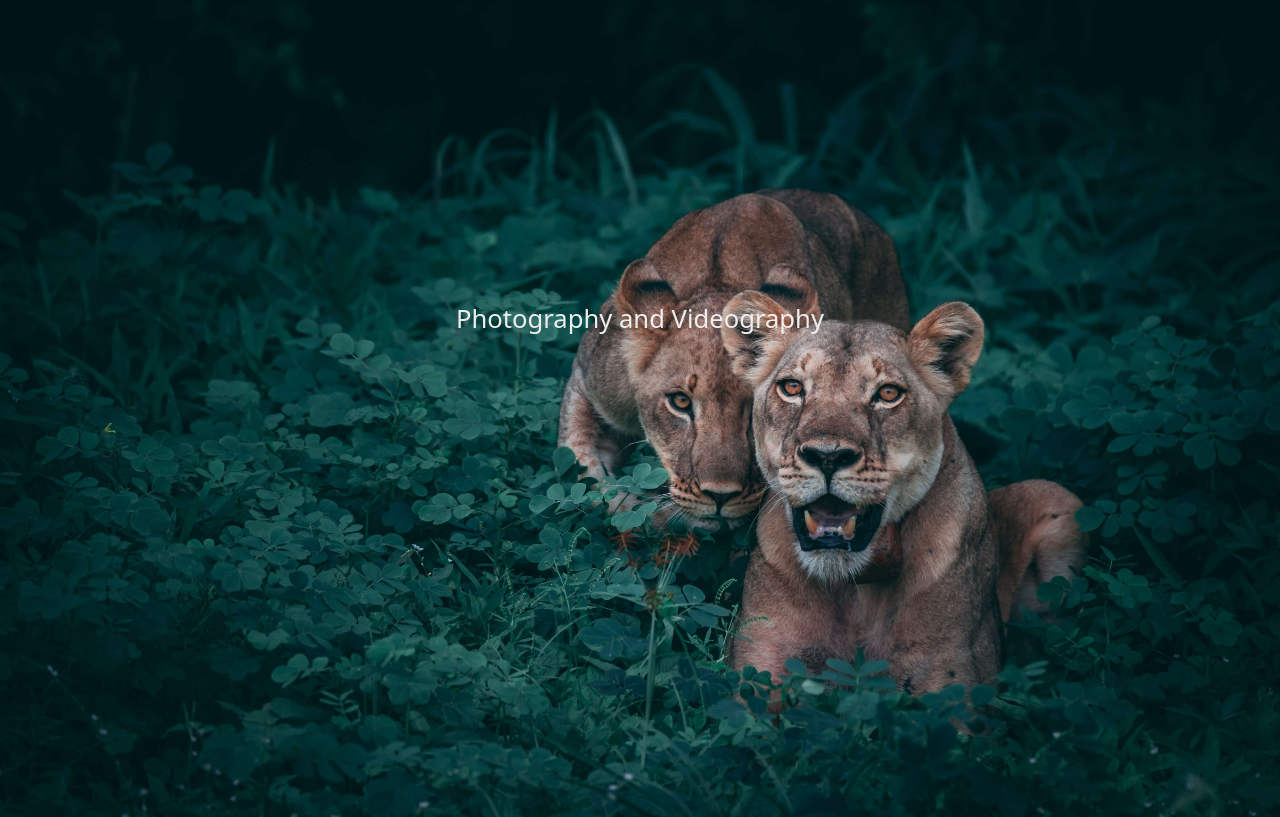
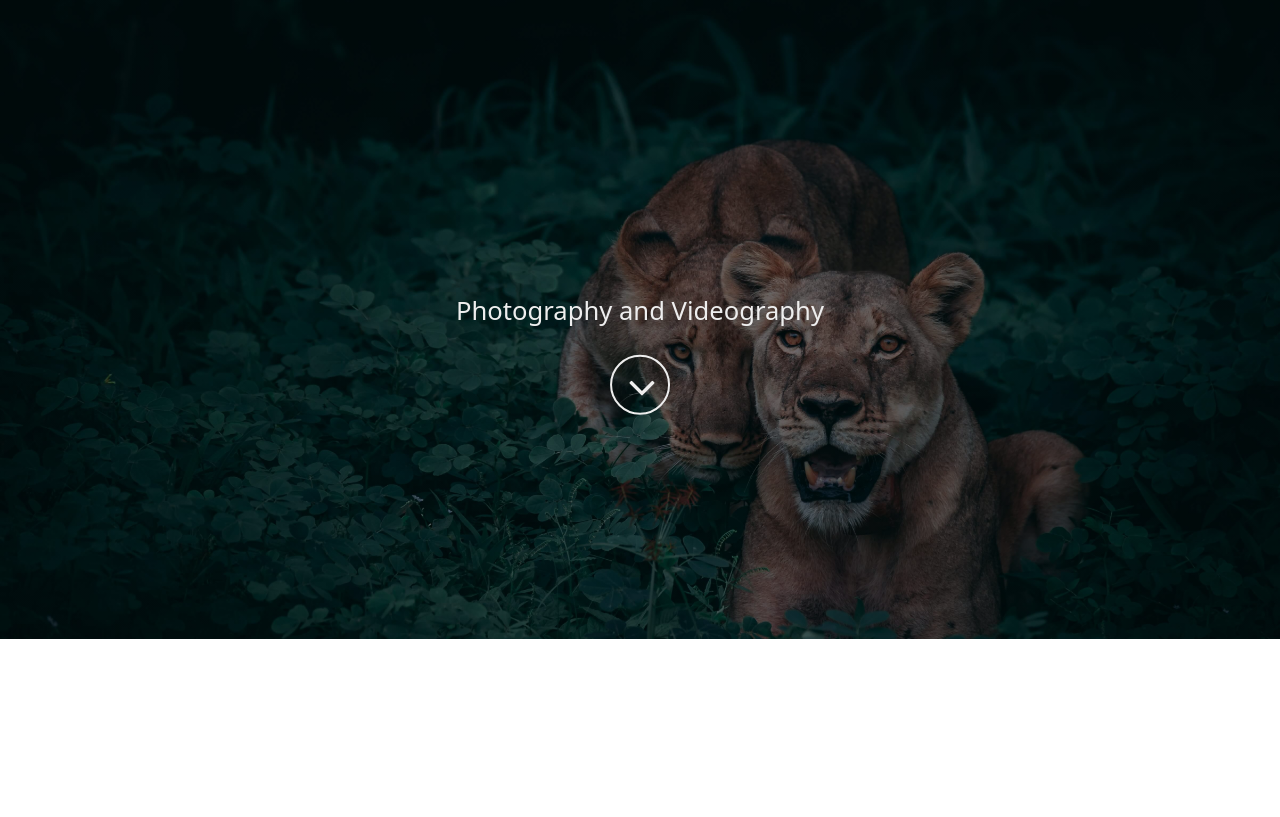
Before and after one commit to lornawanjiru/photography-videos, a plain HTML site: page index.html in a window 1280 px wide. Shown: the part 81-898 px from the top of the page. After the commit the page ends 800 px from the top, so only its background shows below. Drawn offline with nearby package versions, Linux system fonts and the light colour scheme.

Commit message:
Hero image and the bouncing button

```diff
--- a/index.html
+++ b/index.html
@@ -5,6 +5,7 @@
     <meta http-equiv="X-UA-Compatible" content="IE=edge">
     <meta name="viewport" content="width=device-width, initial-scale=1.0">
     <link href="https://cdn.jsdelivr.net/npm/bootstrap@5.0.2/dist/css/bootstrap.min.css" rel="stylesheet" integrity="sha384-EVSTQN3/azprG1Anm3QDgpJLIm9Nao0Yz1ztcQTwFspd3yD65VohhpuuCOmLASjC" crossorigin="anonymous">
+   <link rel="stylesheet" href="https://cdnjs.cloudflare.com/ajax/libs/font-awesome/4.7.0/css/font-awesome.min.css">
     <title>Chris Brian - My portfolio</title>
     <link rel="stylesheet" href="/styles/css/main.css">
 </head>
@@ -55,8 +56,11 @@
         </nav>
     </header>
     <div class="landing">
-        <img src="/styles/images/back.jpg" class="img-fluid" alt="background image">
-        <p class="centered">Photography and Videography</p>
+      <div class="centered">
+        <p>Photography and Videography</p>
+        <div class="bounce"> <i class="fa fa-angle-double-down"></i></div>
+
+      </div>
     </div>
     <script src="https://cdn.jsdelivr.net/npm/bootstrap@5.0.2/dist/js/bootstrap.bundle.min.js" integrity="sha384-MrcW6ZMFYlzcLA8Nl+NtUVF0sA7MsXsP1UyJoMp4YLEuNSfAP+JcXn/tWtIaxVXM" crossorigin="anonymous"></script>
 </body>
--- a/styles/css/main.css
+++ b/styles/css/main.css
@@ -12,14 +12,77 @@ body{
     right: 0;
   }
 .landing{
-    display: relative;
+    width:100%;
+    height:90vh;
+    background: linear-gradient(rgba(0, 0, 0, 0.5), rgba(0, 0, 0, 0.5)),url('../images/back.jpg');
+    background-repeat: no-repeat;
+    background-position: center;
+    background-size:cover;
+    background-attachment: fixed;
 }
 .centered {
+    text-align: center;
     position: absolute;
     top: 50%;
     left: 50%;
     transform: translate(-50%, -50%);
 }
 .landing p{
+    color: #eee;
     font-size: 1.6em;
 }
+.fa {
+	width: 60px;
+	display: block;
+	text-align: center;
+	color:#eee;
+	font:normal 45px 'FontAwesome';
+	line-height:60px;
+	text-rendering: auto;
+	-webkit-font-smoothing: antialiased;
+}
+.fa-angle-double-down:before {content: "\f107";}
+
+.bounce {
+	position: absolute;
+	left: 50% ;
+	width: 60px;
+	height: 60px ;
+    top: 115%;
+	margin-left:-30px;
+	border: 2px solid #eee;
+	-webkit-border-radius:50%;
+	-moz-border-radius:50%;
+	-ms-border-radius:50%;
+	border-radius:50%;
+	animation: bounce 2s infinite;
+	-webkit-animation: bounce 2s infinite;
+	-moz-animation: bounce 2s infinite;
+	-o-animation: bounce 2s infinite;
+}
+
+@-webkit-keyframes bounce {
+	0%, 20%, 50%, 80%, 100% {-webkit-transform: translateY(0);}
+	40% {-webkit-transform: translateY(-30px);}
+	60% {-webkit-transform: translateY(-15px);}
+}
+
+@-moz-keyframes bounce {
+	0%, 20%, 50%, 80%, 100% {-moz-transform: translateY(0);}
+	40% {-moz-transform: translateY(-30px);}
+	60% {-moz-transform: translateY(-15px);}
+}
+
+@-o-keyframes bounce {
+	0%, 20%, 50%, 80%, 100% {-o-transform: translateY(0);}
+	40% {-o-transform: translateY(-30px);}
+	60% {-o-transform: translateY(-15px);}
+}
+@keyframes bounce {
+	0%, 20%, 50%, 80%, 100% {transform: translateY(0);}
+	40% {transform: translateY(-30px);}
+	60% {transform: translateY(-15px);}
+}
+@media only screen and (min-width: 640px){
+
+}
```
Also changed, not shown: styles/images/porthero.jpg (added).
